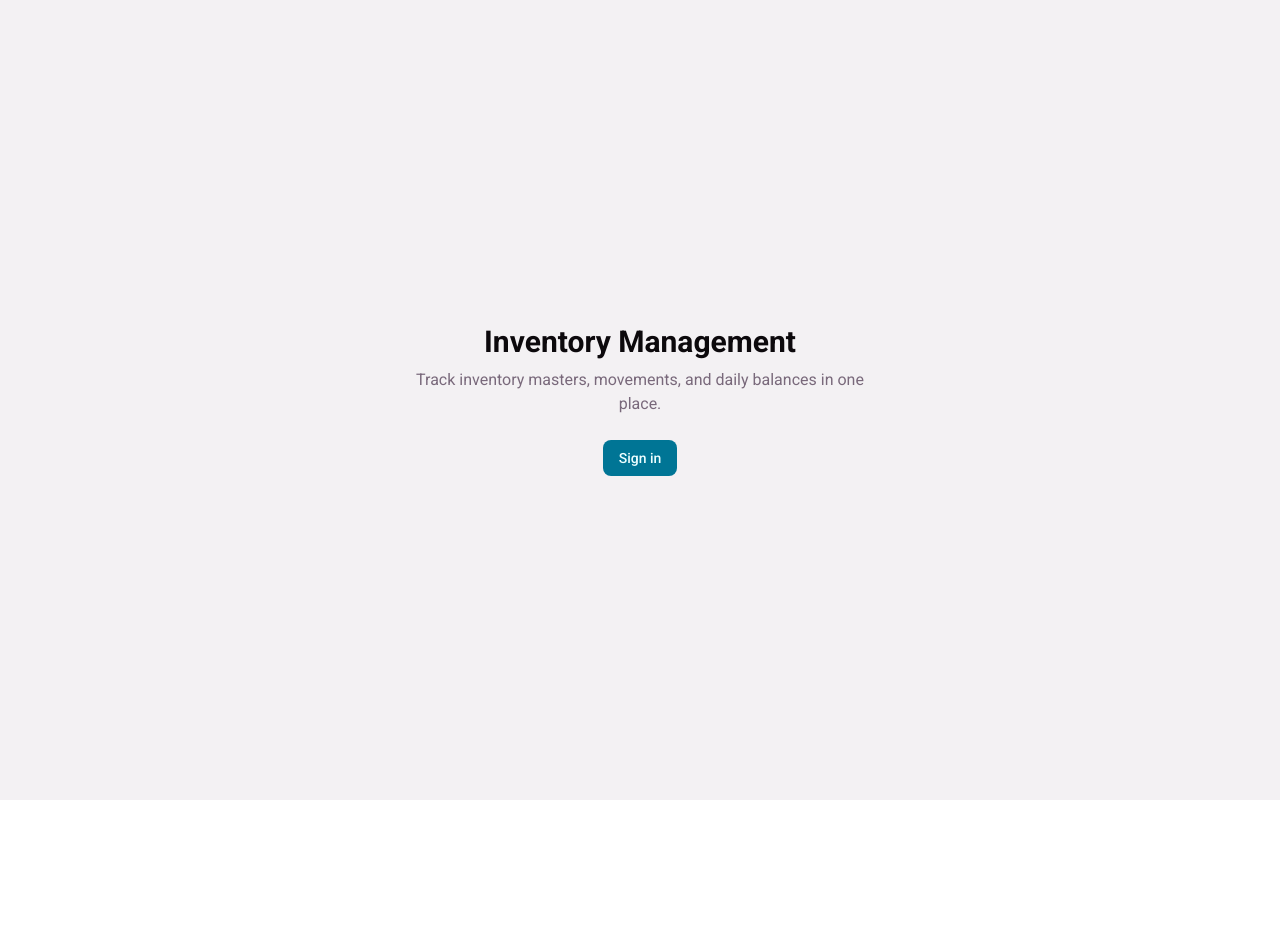
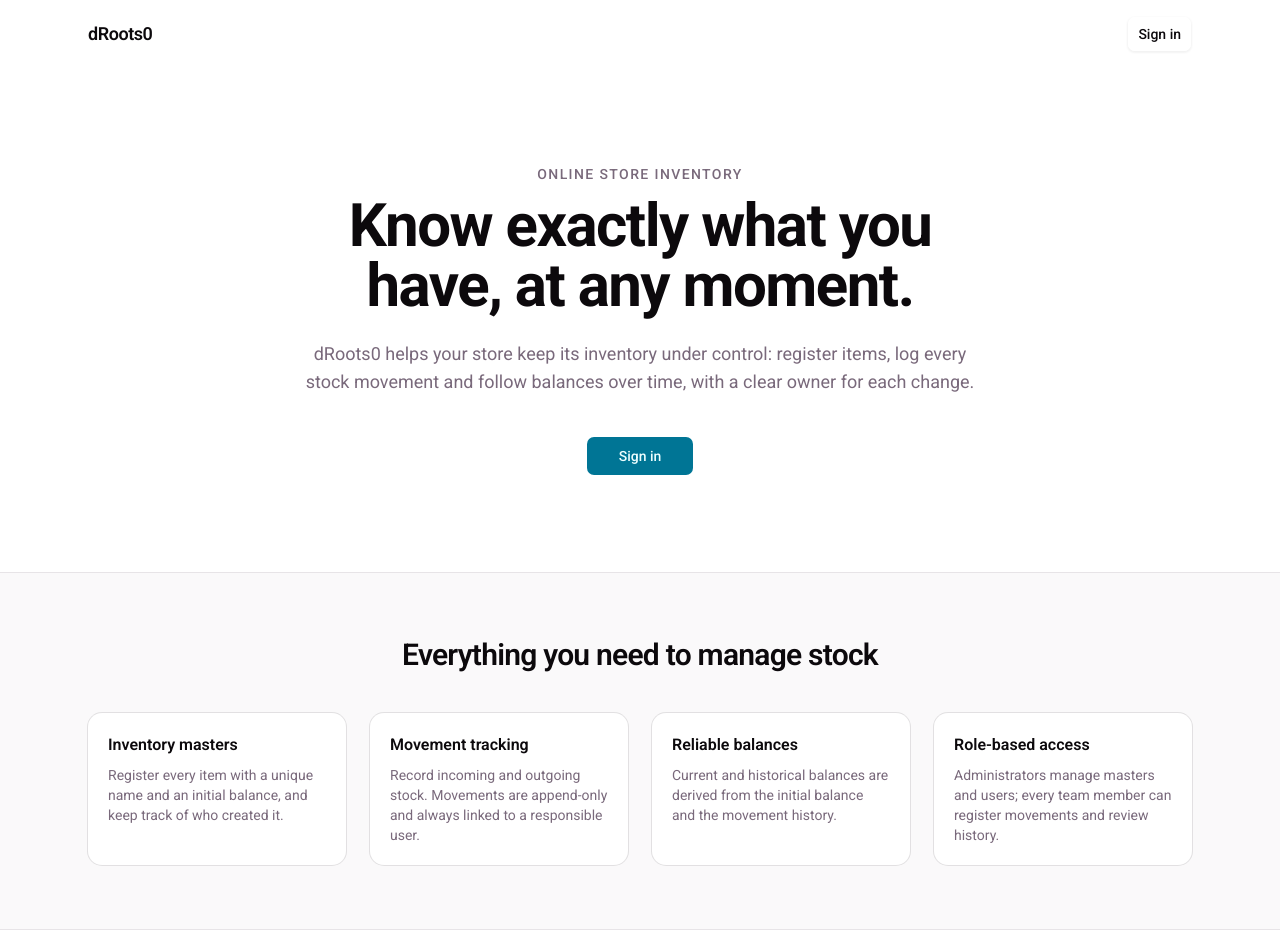
Before and after one commit to 202602-Ingeniria-Web-Udea/dRoots0-online-store, a Next.js app: page / in a window 1280 px wide. Shown: the top 952 px of the page. Before the commit the page ends 800 px from the top, so only its background shows below. Built offline with nearby package versions, Linux system fonts and the light colour scheme.

Commit message:
fix(merge): restore landing page and environment template

```diff
--- a/app/page.tsx
+++ b/app/page.tsx
@@ -1,20 +1,84 @@
 import Link from "next/link";
 
-export default function Home() {
+import { buttonVariants } from "@/components/ui/button";
+import { cn } from "@/lib/utils";
+
+const FEATURES = [
+  {
+    title: "Inventory masters",
+    description:
+      "Register every item with a unique name and an initial balance, and keep track of who created it.",
+  },
+  {
+    title: "Movement tracking",
+    description:
+      "Record incoming and outgoing stock. Movements are append-only and always linked to a responsible user.",
+  },
+  {
+    title: "Reliable balances",
+    description:
+      "Current and historical balances are derived from the initial balance and the movement history.",
+  },
+  {
+    title: "Role-based access",
+    description:
+      "Administrators manage masters and users; every team member can register movements and review history.",
+  },
+];
+
+export default function LandingPage() {
   return (
-    <main className="flex min-h-svh flex-col items-center justify-center gap-6 bg-muted p-6 text-center">
-      <div className="space-y-2">
-        <h1 className="text-3xl font-bold">Inventory Management</h1>
-        <p className="max-w-md text-muted-foreground">
-          Track inventory masters, movements, and daily balances in one place.
-        </p>
-      </div>
-      <Link
-        href="/login"
-        className="inline-flex h-9 items-center justify-center rounded-md bg-primary px-4 text-sm font-medium text-primary-foreground transition-colors hover:bg-primary/90 focus-visible:outline-none focus-visible:ring-2 focus-visible:ring-ring"
-      >
-        Sign in
-      </Link>
-    </main>
+    <div className="flex min-h-screen flex-col bg-background text-foreground">
+      <header className="mx-auto flex w-full max-w-6xl items-center justify-between px-4 py-4 sm:px-6">
+        <span className="text-lg font-semibold tracking-tight">dRoots0</span>
+        <Link href="/login" className={buttonVariants({ variant: "outline" })}>
+          Sign in
+        </Link>
+      </header>
+
+      <main className="flex-1">
+        <section className="mx-auto w-full max-w-6xl px-4 py-16 text-center sm:px-6 sm:py-24">
+          <p className="mb-3 text-sm font-medium uppercase tracking-widest text-muted-foreground">
+            Online store inventory
+          </p>
+          <h1 className="mx-auto max-w-3xl text-4xl font-bold tracking-tight text-balance sm:text-5xl lg:text-6xl">
+            Know exactly what you have, at any moment.
+          </h1>
+          <p className="mx-auto mt-6 max-w-2xl text-base text-muted-foreground sm:text-lg">
+            dRoots0 helps your store keep its inventory under control: register
+            items, log every stock movement and follow balances over time, with
+            a clear owner for each change.
+          </p>
+          <div className="mt-10 flex justify-center">
+            <Link href="/login" className={cn(buttonVariants({ size: "lg" }), "px-8")}>
+              Sign in
+            </Link>
+          </div>
+        </section>
+
+        <section aria-labelledby="features-heading" className="border-t bg-muted/40">
+          <div className="mx-auto w-full max-w-6xl px-4 py-16 sm:px-6">
+            <h2
+              id="features-heading"
+              className="text-center text-2xl font-semibold tracking-tight sm:text-3xl"
+            >
+              Everything you need to manage stock
+            </h2>
+            <ul className="mt-10 grid gap-6 sm:grid-cols-2 lg:grid-cols-4">
+              {FEATURES.map((feature) => (
+                <li key={feature.title} className="rounded-xl bg-background p-5 ring-1 ring-foreground/10">
+                  <h3 className="font-semibold">{feature.title}</h3>
+                  <p className="mt-2 text-sm text-muted-foreground">{feature.description}</p>
+                </li>
+              ))}
+            </ul>
+          </div>
+        </section>
+      </main>
+
+      <footer className="border-t py-6 text-center text-sm text-muted-foreground">
+        © {new Date().getFullYear()} dRoots0 online store
+      </footer>
+    </div>
   );
 }
```
Also changed, not shown: 1 other file (tests, documents, lock files or other folders).
